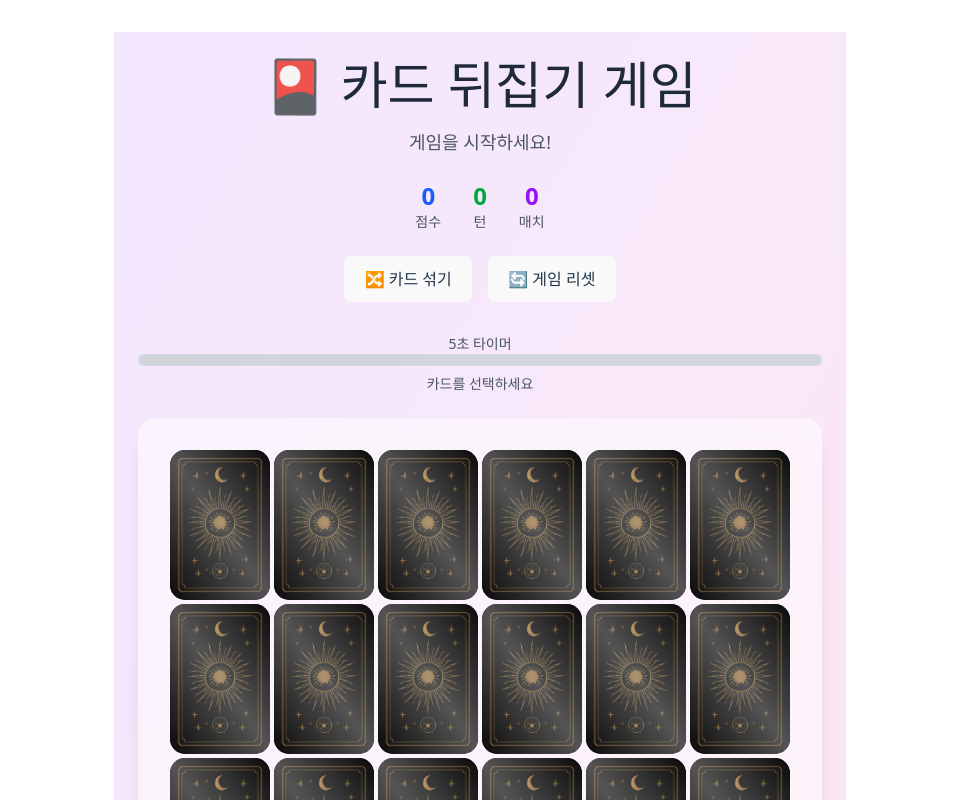
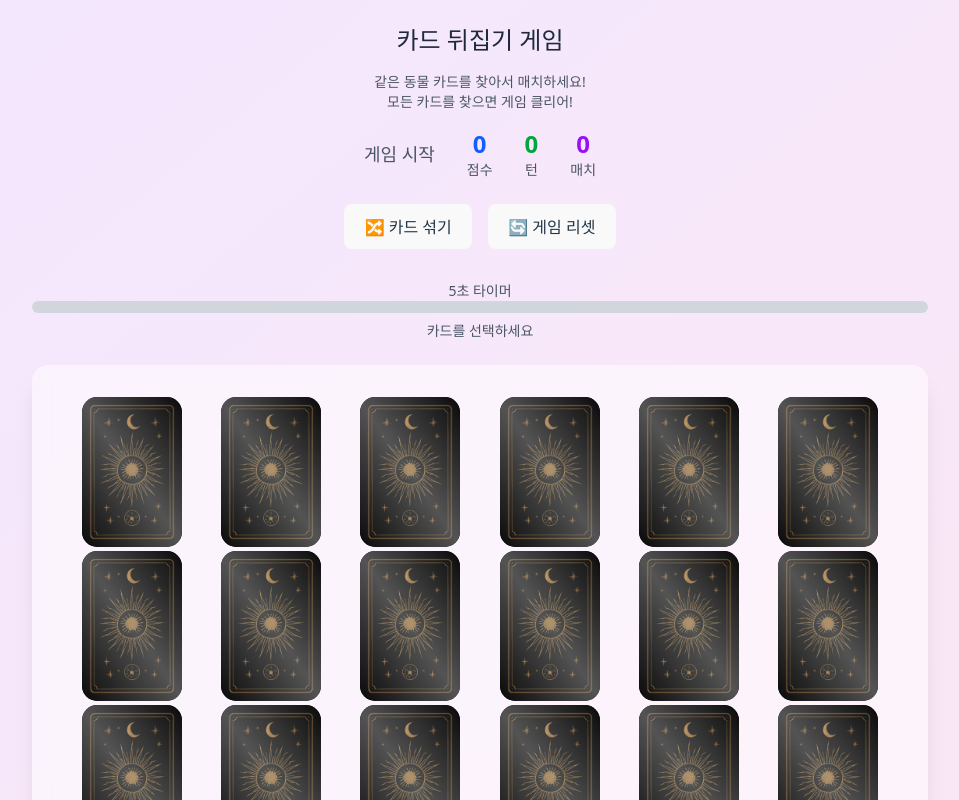
Before and after one commit to bangdler/flip-card-game, a React (Vite) app: page / in a window 1280 px wide. Shown: the top 800 px of the page, without its empty margins (160-1119 px from the left). Built offline with nearby package versions, Linux system fonts and the light colour scheme.

Commit message:
refactor: 컴포넌트 분리, style

```diff
--- a/src/App.css
+++ b/src/App.css
@@ -1,8 +1,4 @@
 #root {
-  max-width: 1280px;
-  margin: 0 auto;
-  padding: 2rem;
-  text-align: center;
 }
 
 .logo {
--- a/src/flipCardGame/components/GameBoard.tsx
+++ b/src/flipCardGame/components/GameBoard.tsx
@@ -1,7 +1,8 @@
 import React, { useEffect, useState } from "react";
 import { useFlipCardGameStore } from "../store/flipCardGameStore";
-import GameCard from "./GameCard";
 import type { ICard } from "../types/card";
+import GameCardList from "./GameCardList";
+import GameInfo from "./GameInfo";
 
 const GameBoard: React.FC = () => {
   const [selectedCard1, setSelectedCard1] = useState<ICard | null>(null);
@@ -10,48 +11,6 @@ const GameBoard: React.FC = () => {
 
   const { game, initializeGame, resetGame, shuffleCards, drawCards } =
     useFlipCardGameStore();
-
-  const isFlipped = (card: ICard) => {
-    return (
-      card.isMatched ||
-      selectedCard1?.id === card.id ||
-      selectedCard2?.id === card.id
-    );
-  };
-
-  const isDisabled = (card: ICard) => {
-    return (
-      (selectedCard1 !== null && selectedCard2 !== null) ||
-      selectedCard1?.id === card.id ||
-      selectedCard2?.id === card.id ||
-      card.isMatched
-    );
-  };
-
-  const handleCardClick = (card: ICard) => {
-    if (!card.isMatched) {
-      if (selectedCard1 === null) {
-        setSelectedCard1(card);
-      } else if (selectedCard2 === null) {
-        setSelectedCard2(card);
-      }
-    }
-  };
-
-  const getGameStatusText = () => {
-    if (!game) return "게임을 초기화하는 중...";
-
-    switch (game.status) {
-      case "beforeStart":
-        return "게임을 시작하세요!";
-      case "playing":
-        return "카드를 찾아보세요!";
-      case "ended":
-        return "축하합니다! 모든 카드를 찾았습니다!";
-      default:
-        return "";
-    }
-  };
 
   const lastDrawResult = game?.drawHistory[game.drawHistory.length - 1];
 
@@ -84,38 +43,24 @@ const GameBoard: React.FC = () => {
 
   return (
     <div className="min-h-screen bg-gradient-to-br from-purple-100 to-pink-100 p-6">
-      <div className="max-w-6xl mx-auto">
+      <div className="max-w-4xl mx-auto">
         {/* 게임 헤더 */}
         <div className="text-center mb-8">
-          <h1 className="text-4xl font-bold text-gray-800 mb-4">
-            🎴 카드 뒤집기 게임
-          </h1>
-          <p className="text-lg text-gray-600 mb-6">{getGameStatusText()}</p>
+          <h2 className="text-2xl font-bold text-gray-800 mb-2">
+            카드 뒤집기 게임
+          </h2>
+
+          {/* 게임 규칙 */}
+          <div className="my-4 text-center text-gray-600">
+            <p className="text-sm">
+              같은 동물 카드를 찾아서 매치하세요!
+              <br />
+              모든 카드를 찾으면 게임 클리어!
+            </p>
+          </div>
 
           {/* 게임 정보 */}
-          <div className="flex justify-center space-x-8 mb-6">
-            <div className="text-center">
-              <div className="text-2xl font-bold text-blue-600">
-                {game?.score || 0}
-              </div>
-              <div className="text-sm text-gray-600">점수</div>
-            </div>
-            <div className="text-center">
-              <div className="text-2xl font-bold text-green-600">
-                {game?.moves || 0}
-              </div>
-              <div className="text-sm text-gray-600">턴</div>
-            </div>
-            <div className="text-center">
-              <div className="text-2xl font-bold text-purple-600">
-                {game
-                  ? game.cardDeck.deck.filter((card) => card.isMatched).length /
-                    2
-                  : 0}
-              </div>
-              <div className="text-sm text-gray-600">매치</div>
-            </div>
-          </div>
+          {game && <GameInfo game={game} />}
 
           {/* 게임 컨트롤 */}
           <div className="flex justify-center space-x-4 mb-6">
@@ -164,34 +109,19 @@ const GameBoard: React.FC = () => {
 
         {/* 게임 보드 */}
         <div className="bg-white/50 backdrop-blur-sm rounded-2xl p-8 shadow-xl">
-          {game?.cardDeck.deck ? (
-            <div className="grid grid-cols-6 gap-1 justify-items-center">
-              {game.cardDeck.deck.map((card) => (
-                <GameCard
-                  key={card.id}
-                  card={card}
-                  isFlipped={isFlipped(card)}
-                  onClick={handleCardClick}
-                  disabled={isDisabled(card)}
-                  defaultFlipRotation={180}
-                />
-              ))}
-            </div>
+          {game ? (
+            <GameCardList
+              cardDeck={game.cardDeck}
+              selectedCard1={selectedCard1}
+              selectedCard2={selectedCard2}
+              setSelectedCard1={setSelectedCard1}
+              setSelectedCard2={setSelectedCard2}
+            />
           ) : (
             <div className="text-center text-gray-500 py-12">
               카드를 불러오는 중...
             </div>
           )}
-        </div>
-
-        {/* 게임 규칙 */}
-        <div className="mt-8 text-center text-gray-600">
-          <h3 className="text-lg font-semibold mb-2">게임 규칙</h3>
-          <p className="text-sm">
-            같은 12지 동물 카드를 찾아서 매치하세요!
-            <br />
-            매치할 때마다 10점을 얻고, 모든 카드를 찾으면 게임 클리어!
-          </p>
         </div>
       </div>
     </div>
--- /dev/null
+++ b/src/flipCardGame/components/GameCardList.tsx
@@ -0,0 +1,62 @@
+import GameCard from "./GameCard";
+import type { ICard, ICardDeck } from "../types/card";
+
+interface Props {
+  cardDeck: ICardDeck;
+  selectedCard1: ICard | null;
+  selectedCard2: ICard | null;
+  setSelectedCard1: (card: ICard | null) => void;
+  setSelectedCard2: (card: ICard | null) => void;
+}
+
+const GameCardList = ({
+  cardDeck,
+  selectedCard1,
+  selectedCard2,
+  setSelectedCard1,
+  setSelectedCard2,
+}: Props) => {
+  const isFlipped = (card: ICard) => {
+    return (
+      card.isMatched ||
+      selectedCard1?.id === card.id ||
+      selectedCard2?.id === card.id
+    );
+  };
+
+  const isDisabled = (card: ICard) => {
+    return (
+      (selectedCard1 !== null && selectedCard2 !== null) ||
+      selectedCard1?.id === card.id ||
+      selectedCard2?.id === card.id ||
+      card.isMatched
+    );
+  };
+
+  const handleCardClick = (card: ICard) => {
+    if (!card.isMatched) {
+      if (selectedCard1 === null) {
+        setSelectedCard1(card);
+      } else if (selectedCard2 === null) {
+        setSelectedCard2(card);
+      }
+    }
+  };
+
+  return (
+    <div className="grid grid-cols-6 gap-1 justify-items-center">
+      {cardDeck.deck.map((card) => (
+        <GameCard
+          key={card.id}
+          card={card}
+          isFlipped={isFlipped(card)}
+          onClick={handleCardClick}
+          disabled={isDisabled(card)}
+          defaultFlipRotation={180}
+        />
+      ))}
+    </div>
+  );
+};
+
+export default GameCardList;
--- /dev/null
+++ b/src/flipCardGame/components/GameInfo.tsx
@@ -0,0 +1,48 @@
+import type { IFlipCardGame } from "../types/card";
+
+interface Props {
+  game: IFlipCardGame;
+}
+
+const GameInfo = ({ game }: Props) => {
+  const getGameStatusText = () => {
+    switch (game.status) {
+      case "beforeStart":
+        return "게임 시작";
+      case "playing":
+        return "카드 찾는 중...";
+      case "ended":
+        return "게임 종료";
+      default:
+        return "";
+    }
+  };
+
+  return (
+    <div>
+      <div className="flex justify-center items-center space-x-8 mb-6">
+        <p className="text-lg text-gray-600">{getGameStatusText()}</p>
+        <div className="text-center">
+          <p className="text-2xl font-bold text-blue-600">{game?.score || 0}</p>
+          <p className="text-sm text-gray-600">점수</p>
+        </div>
+        <div className="text-center">
+          <p className="text-2xl font-bold text-green-600">
+            {game?.moves || 0}
+          </p>
+          <p className="text-sm text-gray-600">턴</p>
+        </div>
+        <div className="text-center">
+          <p className="text-2xl font-bold text-purple-600">
+            {game
+              ? game.cardDeck.deck.filter((card) => card.isMatched).length / 2
+              : 0}
+          </p>
+          <div className="text-sm text-gray-600">매치</div>
+        </div>
+      </div>
+    </div>
+  );
+};
+
+export default GameInfo;
--- a/src/index.css
+++ b/src/index.css
@@ -15,27 +15,12 @@
   -moz-osx-font-smoothing: grayscale;
 }
 
-a {
-  font-weight: 500;
-  color: #646cff;
-  text-decoration: inherit;
-}
-a:hover {
-  color: #535bf2;
-}
-
 body {
   margin: 0;
-  display: flex;
-  place-items: center;
   min-width: 320px;
   min-height: 100vh;
 }
 
-h1 {
-  font-size: 3.2em;
-  line-height: 1.1;
-}
 
 button {
   border-radius: 8px;
@@ -48,6 +33,7 @@ button {
   cursor: pointer;
   transition: border-color 0.25s;
 }
+
 button:hover {
   border-color: #646cff;
 }
```
